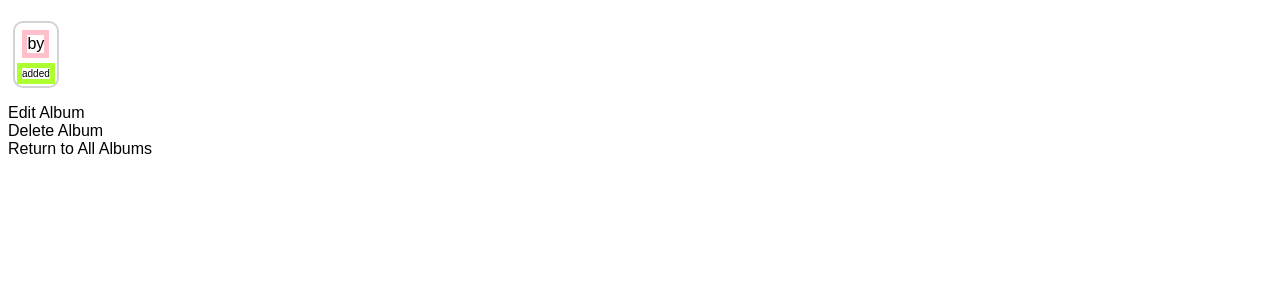
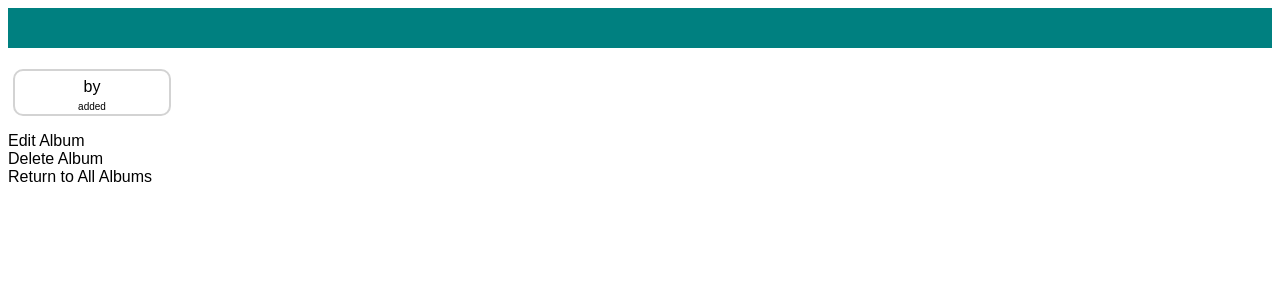
Before and after one commit to Momentum-Team-13/django-music-mnrolando3, a Django app: template templates/albums/album_detail.html in a window 1280 px wide. Shown: the top 300 px of the page. Run offline with Django 4.2, Linux system fonts and the light colour scheme; the template is opened without the code that fills it, so the values that code supplies are empty.

Commit message:
Worked on CSS and adding a placeholder image if no cover image is uploaded. Need to figure out Views to include placeholder.

```diff
--- a/static/css/style.css
+++ b/static/css/style.css
@@ -5,24 +5,24 @@
 .header{
     color: white;
     background-color: teal;
-    /* width: fit-content; */
+    margin-top: 0;
+    padding: 20px 20px 20px 20px;
 }
 
 .album_list {
     display: flex;
-    border: 5px solid black;
     width: fit-content;
 }
 
 .album {
     display: flex;
+    width: 150px;
     flex-direction: column;
     align-items: center;
     border: 2px solid lightgray;
     border-radius: 10px;
     padding: 2px;
     margin: 5px;
-    width: fit-content;
 }
 
 .title {
@@ -31,7 +31,6 @@
     margin: 5px;
 }
 .artist {
-    border: 5px solid pink;
     margin: 5px;
 }
 
@@ -43,7 +42,6 @@ img {
 }
 
 .date {
-    border: 5px solid greenyellow;
     font-size: x-small;
 }
 
```
Also changed, not shown: static/album_placeholder.jpeg (added).
